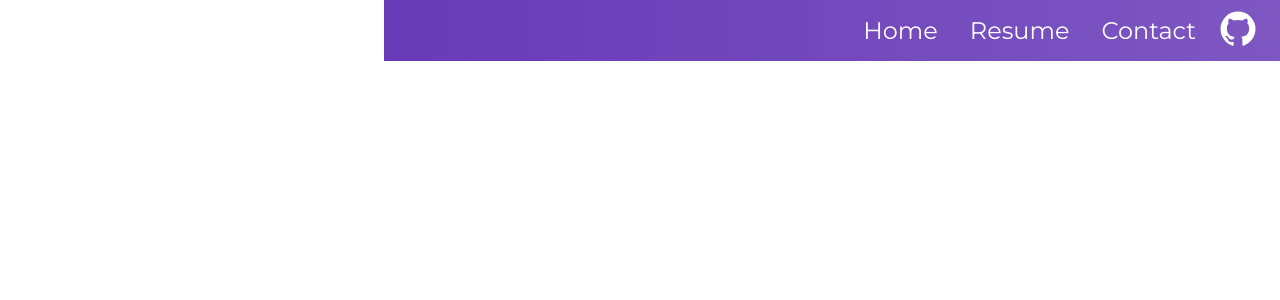
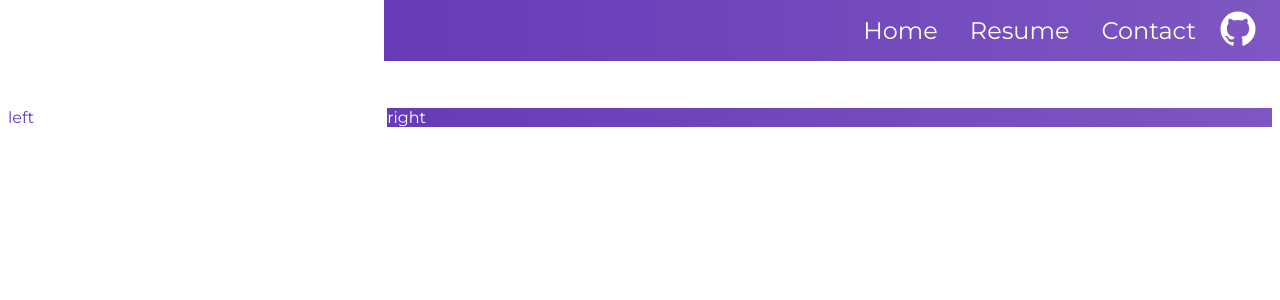
Before and after one commit to alirizvi2008/create-react-resume, a React app in the folder template-typescript/: page /resume in a window 1280 px wide. Shown: the top 300 px of the page. Built offline with nearby package versions, Linux system fonts and the light colour scheme.

Commit message:
WIP ResumePage

```diff
--- a/template-typescript/src/App.tsx
+++ b/template-typescript/src/App.tsx
@@ -5,6 +5,7 @@ import Navigation from './components/Navigation'
 import { UITemplate } from './components/useUIComponents'
 import Navbar from './theme/Navbar'
 import HomePage from './theme/HomePage'
+import ResumePage from './theme/ResumePage'
 import { BrowserRouter as Router, Route, Link } from 'react-router-dom'
 
 const App: React.FunctionComponent = () => {
@@ -19,6 +20,7 @@ const App: React.FunctionComponent = () => {
             <Link to="/contact">Contact</Link>
           </Navigation>
           <Route path="/" exact component={Home} />
+          <Route path="/resume" component={ResumePage} />
         </UITemplate>
       </Router>
     </>
--- a/template-typescript/src/theme/HomePage/Home.tsx
+++ b/template-typescript/src/theme/HomePage/HomePage.tsx
@@ -1,5 +1,5 @@
 import * as React from 'react'
-import { HomeContainer, Left, Right } from './Home.styled'
+import { HomeContainer, Left, Right } from './HomePage.styled'
 
 interface Props {
   profilePicUrl: string
@@ -8,7 +8,7 @@ interface Props {
   descriptions: string[]
 }
 
-const Home: React.FunctionComponent<Props> = props => {
+const HomePage: React.FunctionComponent<Props> = props => {
   const { profilePicUrl, title, subTitle, descriptions } = props
   return (
     <HomeContainer>
@@ -30,4 +30,4 @@ const Home: React.FunctionComponent<Props> = props => {
   )
 }
 
-export default Home
+export default HomePage
--- a/template-typescript/src/theme/HomePage/index.ts
+++ b/template-typescript/src/theme/HomePage/index.ts
@@ -1,2 +1,2 @@
-import Home from './Home'
-export default Home
+import HomePage from './HomePage'
+export default HomePage
--- /dev/null
+++ b/template-typescript/src/theme/ResumePage/ResumePage.styled.tsx
@@ -0,0 +1,13 @@
+import styled from '../../styled'
+import { Container, Right, Left } from '../SplitContainer'
+
+const ResumeContainer = styled(Container)`
+  position: relative;
+  float: left;
+  padding: 100px 0 0 0;
+`
+
+const ResumeLeft = styled(Left)``
+
+const ResumeRight = styled(Right)``
+export { ResumeContainer, ResumeRight as Right, ResumeLeft as Left }
--- /dev/null
+++ b/template-typescript/src/theme/ResumePage/ResumePage.tsx
@@ -0,0 +1,14 @@
+import * as React from 'react'
+
+import { ResumeContainer, Left, Right } from './ResumePage.styled'
+
+const ResumePage: React.FunctionComponent = props => {
+  return (
+    <ResumeContainer>
+      <Left>left</Left>
+      <Right>right</Right>
+    </ResumeContainer>
+  )
+}
+
+export default ResumePage
--- /dev/null
+++ b/template-typescript/src/theme/ResumePage/index.ts
@@ -0,0 +1,2 @@
+import ResumePage from './ResumePage'
+export default ResumePage
```
Also changed, not shown: template-typescript/src/theme/HomePage/HomePage.styled.tsx (renamed from template-typescript/src/theme/HomePage/Home.styled.tsx).
